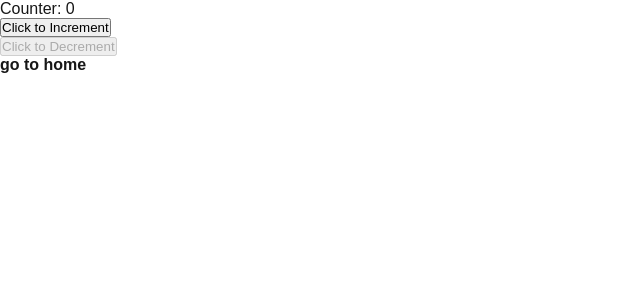
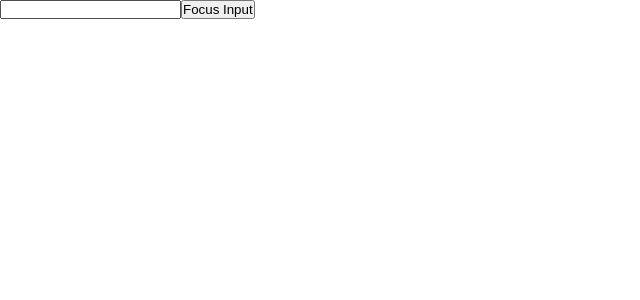
Before and after one commit to Yasin-Horani/React, a Next.js app: page /hooksPage in a window 1280 px wide. Shown: the top 300 px of the page, without its empty margins (0-640 px from the left). Built offline with nearby package versions, Linux system fonts and the light colour scheme.

Commit message:
inputRef

```diff
--- a/app/hooksPage/page.tsx
+++ b/app/hooksPage/page.tsx
@@ -1,55 +1,22 @@
 "use client";
-import { log } from "console";
-import Link from "next/link";
-import { useEffect, useState } from "react";
+
+import { useRef } from "react";
 
 function HooksPage() {
-  const [counter, setCounter] = useState<number>(0);
-  // This effect runs when the component mounts and when the `success` or `counter` state changes
-  const [success, setSuccess] = useState<boolean>(false);
+  const inputRef = useRef<HTMLInputElement>(null);
 
-  const incrementCounter = () => {
-    if (counter < 100) {
-      setCounter(counter + 1);
-      if (counter === 10) {
-        setSuccess(true);
-      }
+  const handleClick = () => {
+    if (inputRef.current) {
+      inputRef.current.focus();
     }
+    alert(inputRef.current?.value);
+    inputRef.current!.value = "";
   };
-
-  const decrementCounter = () => {
-    if (counter > 0) {
-      setCounter(counter - 1);
-    }
-  };
-// This effect runs when the component mounts and when the `success` state changes
-  useEffect(() => {
-    console.log("Welcome to the Hooks Page!");
-    alert("Welcome to the Hooks Page!");
-  }, [success]);
-
-
-  // This effect runs when the component mounts and when the `counter` state changes
-  useEffect(() => {
-    console.log("counter is 10!");
-    alert("coutner is 10!");
-  }, [counter === 10]);
-
 
   return (
     <div>
-      <div>Counter: {counter}</div>
-      <button onClick={incrementCounter} disabled={counter >= 100}>
-        Click to Increment
-      </button>
-      <br />
-      <button onClick={decrementCounter} disabled={counter <= 0}>
-        Click to Decrement
-      </button>
-      <br />
-      <Link href="/">
-        <strong>go to home</strong>
-      </Link>
+      <input ref={inputRef} />
+      <button onClick={handleClick}>Focus Input</button>
     </div>
   );
 }
```
